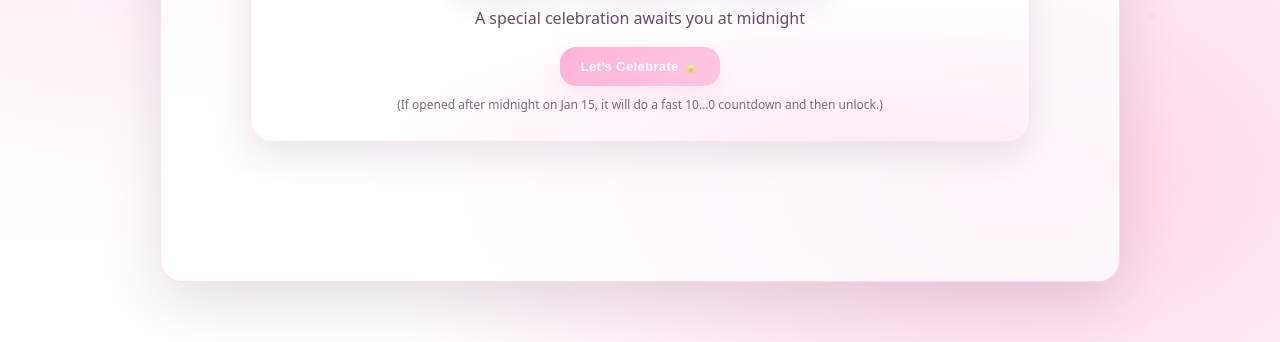
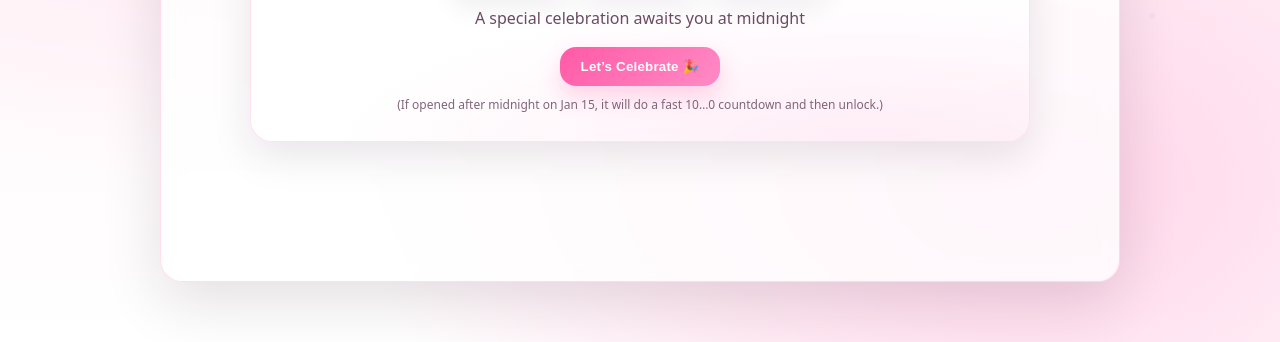
Before and after one commit to VR-ESP/Kaathambari-Bday, a plain HTML site: page index.html in a window 1280 px wide. Shown: the part 458-800 px from the top of the page. Drawn offline with Linux system fonts and the light colour scheme.

Commit message:
Update index.html

```diff
--- a/index.html
+++ b/index.html
@@ -604,6 +604,8 @@
     const BIRTHDAY_MONTH = 0; // Jan = 0
     const BIRTHDAY_DAY = 15;
     const DOB_YEAR = 2002;
+    const PREVIEW_MODE = true;
+
 
     // Put your YouTube link here:
     const YOUTUBE_URL = "PASTE_YOUTUBE_URL_HERE";
@@ -705,6 +707,10 @@
       const now = new Date();
       const target = getNextBirthdayTarget();
       const diffMs = target - now;
+if (PREVIEW_MODE) {
+  enableCelebrate();
+  return;
+}
 
       // If it's already on/after target midnight, do fast 10..0 then enable.
       if (diffMs <= 0){
```
